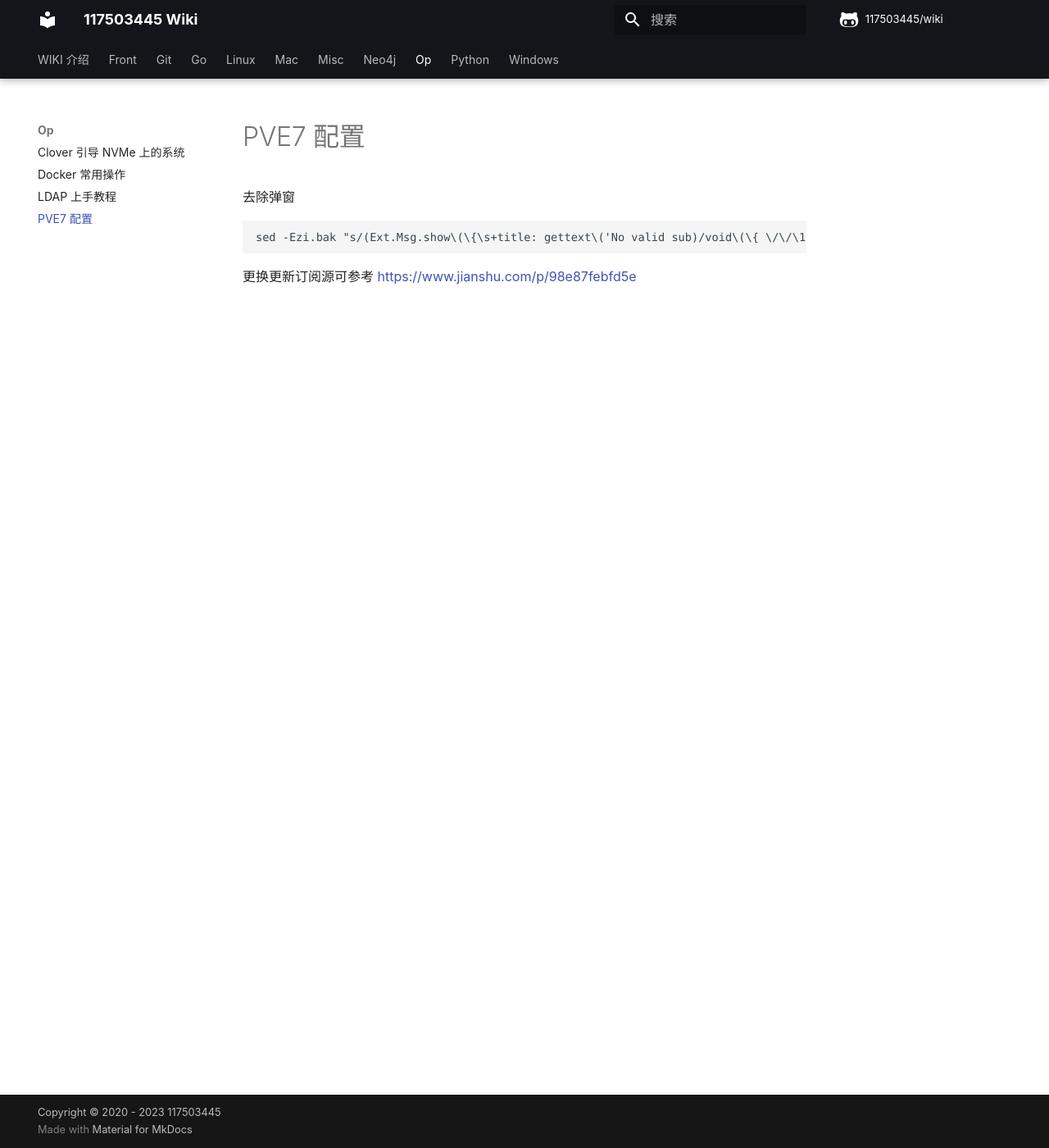
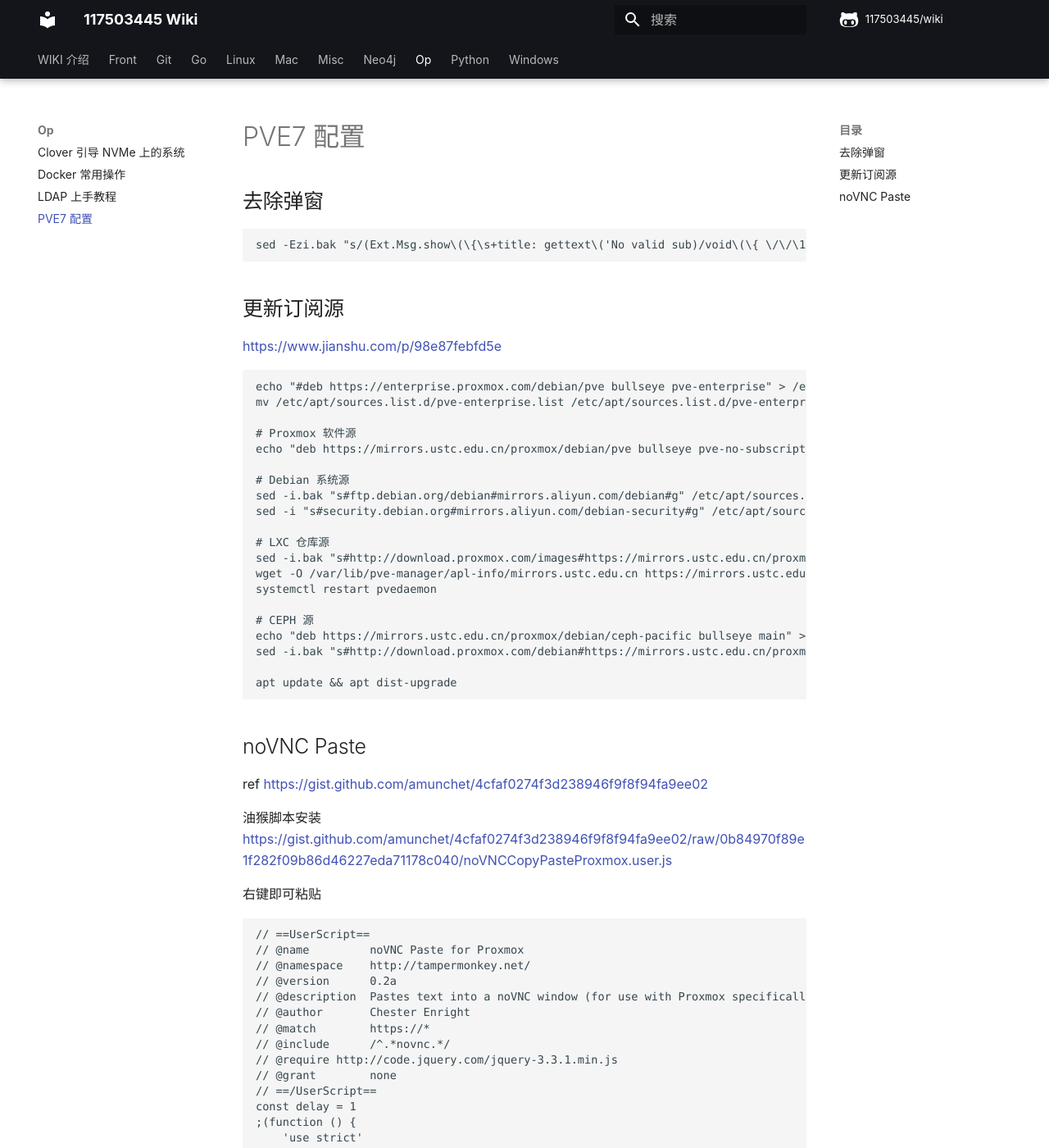
Before and after one commit to 117503445/wiki, an MkDocs documentation site: the page built from docs/op/PVE7 配置.md, in a window 1280 px wide and 1400 px high. Shown: the whole window at 82% size. Built offline with MkDocs 1.6.1 and Material for MkDocs 9.7.7, drawn with Linux system fonts in a browser that asks for light colours; some web fonts are replaced; comment, search, counter and statistics services are not loaded; some of the changed text lies outside the part shown.

Commit message:
PVE7 配置
Signed-off-by: 117503445 <t117503445@gmail.com>

````diff
--- a/docs/op/PVE7 配置.md
+++ b/docs/op/PVE7 配置.md
@@ -1,9 +1,103 @@
 # PVE7 配置
 
-去除弹窗
+## 去除弹窗
 
-```js
+```sh
 sed -Ezi.bak "s/(Ext.Msg.show\(\{\s+title: gettext\('No valid sub)/void\(\{ \/\/\1/g" /usr/share/javascript/proxmox-widget-toolkit/proxmoxlib.js && systemctl restart pveproxy.service
 ```
 
-更换更新订阅源可参考 <https://www.jianshu.com/p/98e87febfd5e>
+## 更新订阅源
+
+<https://www.jianshu.com/p/98e87febfd5e>
+
+```sh
+echo "#deb https://enterprise.proxmox.com/debian/pve bullseye pve-enterprise" > /etc/apt/sources.list.d/pve-enterprise.list
+mv /etc/apt/sources.list.d/pve-enterprise.list /etc/apt/sources.list.d/pve-enterprise.list.bak
+
+# Proxmox 软件源
+echo "deb https://mirrors.ustc.edu.cn/proxmox/debian/pve bullseye pve-no-subscription" > /etc/apt/sources.list.d/pve-no-subscription.list
+
+# Debian 系统源
+sed -i.bak "s#ftp.debian.org/debian#mirrors.aliyun.com/debian#g" /etc/apt/sources.list
+sed -i "s#security.debian.org#mirrors.aliyun.com/debian-security#g" /etc/apt/sources.list
+
+# LXC 仓库源
+sed -i.bak "s#http://download.proxmox.com/images#https://mirrors.ustc.edu.cn/proxmox/images#g" /usr/share/perl5/PVE/APLInfo.pm
+wget -O /var/lib/pve-manager/apl-info/mirrors.ustc.edu.cn https://mirrors.ustc.edu.cn/proxmox/images/aplinfo-pve-7.dat
+systemctl restart pvedaemon
+
+# CEPH 源
+echo "deb https://mirrors.ustc.edu.cn/proxmox/debian/ceph-pacific bullseye main" > /etc/apt/sources.list.d/ceph.list
+sed -i.bak "s#http://download.proxmox.com/debian#https://mirrors.ustc.edu.cn/proxmox/debian#g" /usr/share/perl5/PVE/CLI/pveceph.pm
+
+apt update && apt dist-upgrade
+```
+
+## noVNC Paste
+
+ref <https://gist.github.com/amunchet/4cfaf0274f3d238946f9f8f94fa9ee02>
+
+油猴脚本安装 <https://gist.github.com/amunchet/4cfaf0274f3d238946f9f8f94fa9ee02/raw/0b84970f89e1f282f09b86d46227eda71178c040/noVNCCopyPasteProxmox.user.js>
+
+右键即可粘贴
+
+```js
+// ==UserScript==
+// @name         noVNC Paste for Proxmox
+// @namespace    http://tampermonkey.net/
+// @version      0.2a
+// @description  Pastes text into a noVNC window (for use with Proxmox specifically)
+// @author       Chester Enright
+// @match        https://*
+// @include      /^.*novnc.*/
+// @require http://code.jquery.com/jquery-3.3.1.min.js
+// @grant        none
+// ==/UserScript==
+const delay = 1
+;(function () {
+    'use strict'
+    window.sendString = function(text) {
+
+        var el = document.getElementById("canvas-id")
+        text.split("").forEach(x=>{
+            setTimeout(()=>{
+                 var needs_shift = x.match(/[A-Z!@#$%^&*()_+{}:\"<>?~|]/)
+                 let evt
+                 if (needs_shift) {
+
+                     evt = new KeyboardEvent("keydown", {keyCode: 16})
+                     el.dispatchEvent(evt)
+                     evt = new KeyboardEvent("keydown", {key: x, shiftKey: true})
+                     el.dispatchEvent(evt)
+                     evt = new KeyboardEvent("keyup", {keyCode: 16})
+                     el.dispatchEvent(evt)
+
+                 }else{
+                     evt = new KeyboardEvent("keydown", {key: x})
+                }
+                el.dispatchEvent(evt)
+            }, delay)
+        })
+
+    }
+
+
+    $(document).ready(function() {
+        setTimeout(()=>{
+            console.log("Starting up noVNC Copy/Paste (for Proxmox)")
+
+            $("canvas").attr("id", "canvas-id")
+
+            $("canvas").on("mousedown", (e)=>{
+                if(e.button == 2){ // Right Click
+                    navigator.clipboard.readText().then(text =>{
+                        window.sendString(text)
+                    })
+                }
+            })
+        }, 1000);
+    })
+
+
+})()
+```
````
